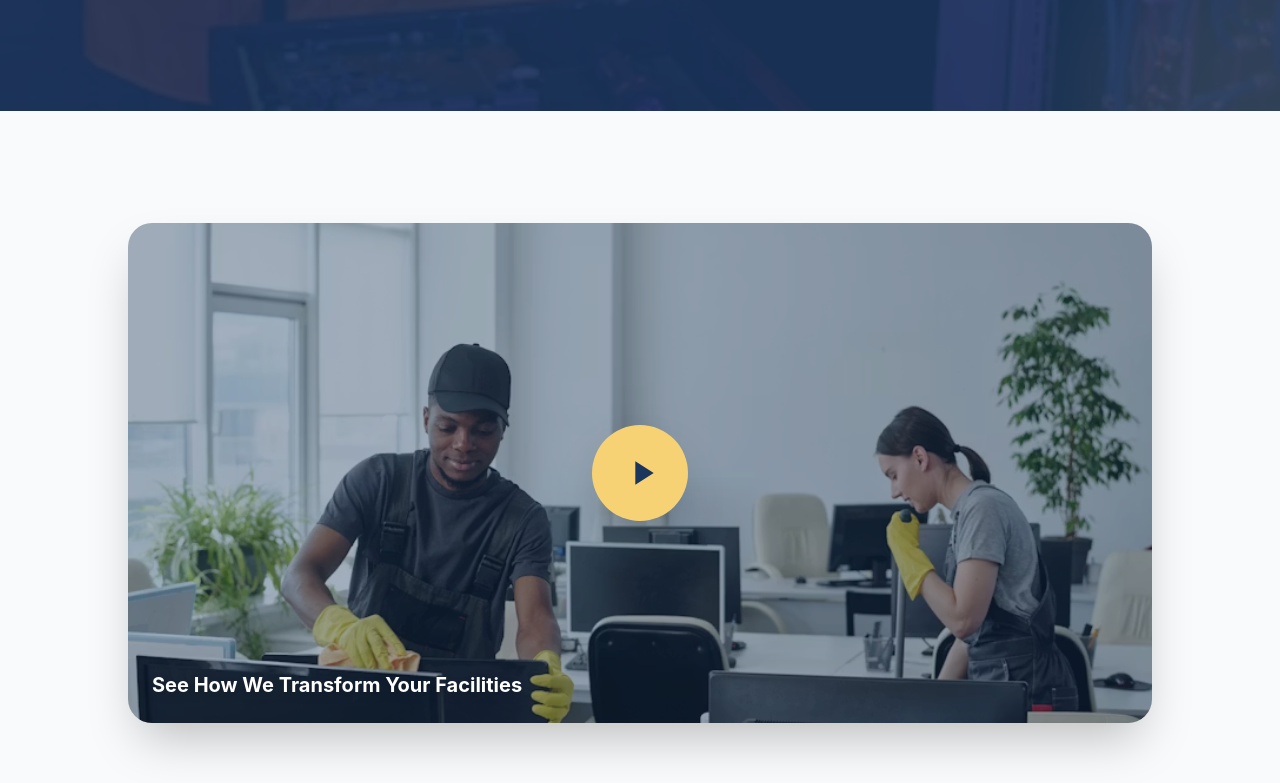
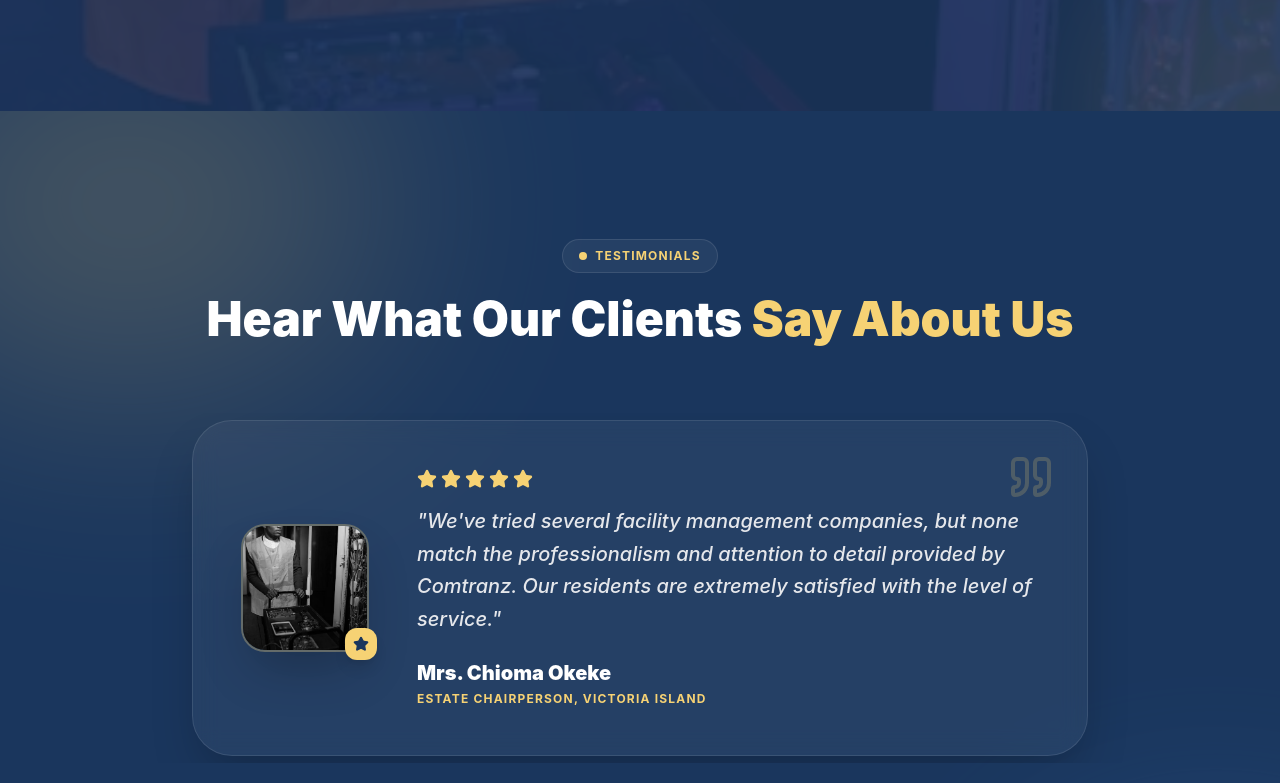
Before and after one commit to DevHubFusionX/cleaners, a React (Vite) app: page / in a window 1280 px wide. Shown: the part 3757-4540 px from the top of the page. Built offline with nearby package versions, Linux system fonts and the light colour scheme.

Commit message:
Remove VideoSection from Home component
Removed VideoSection component from Home page.

```diff
--- a/src/pages/Home.jsx
+++ b/src/pages/Home.jsx
@@ -4,7 +4,6 @@ import Hero from '../components/sections/Hero';
 import About from '../components/sections/About';
 import Services from '../components/sections/Services';
 import WhyChooseUs from '../components/sections/WhyChooseUs';
-import VideoSection from '../components/sections/VideoSection';
 import Testimonials from '../components/sections/Testimonials';
 import FAQ from '../components/sections/FAQ';
 
@@ -16,7 +15,7 @@ const Home = () => {
                 <About />
                 <Services />
                 <WhyChooseUs />
-                <VideoSection />
+
 
                 <Testimonials />
                 <FAQ />
```
